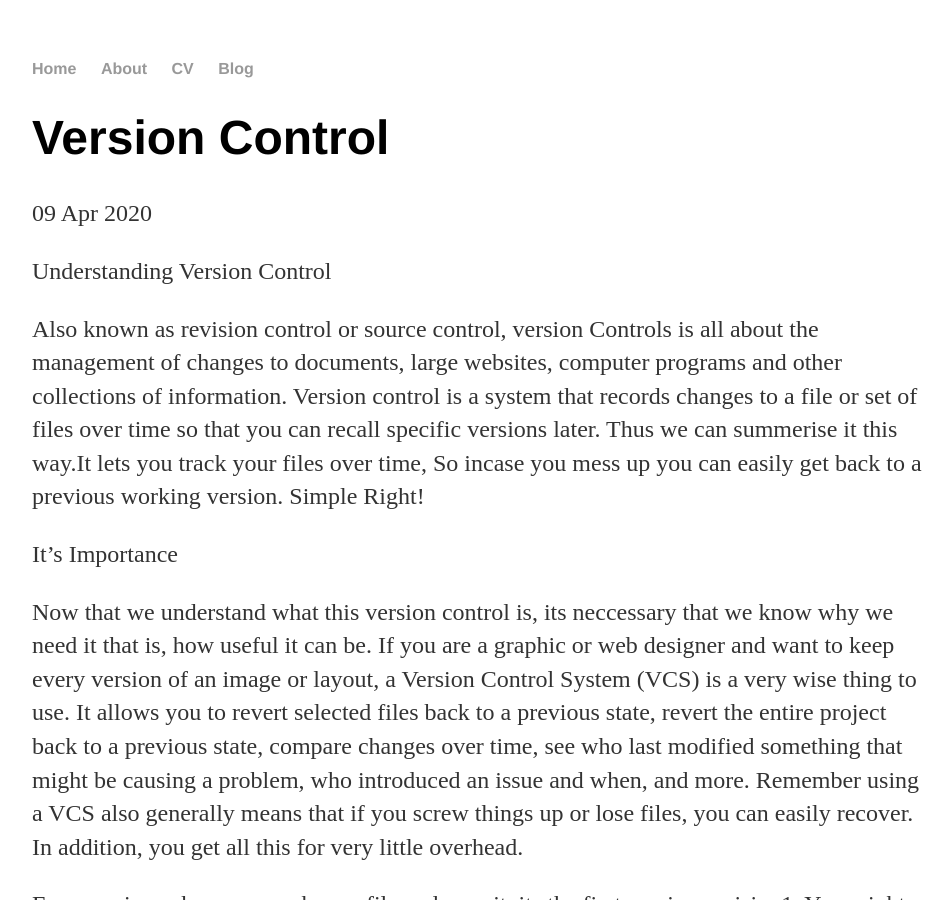
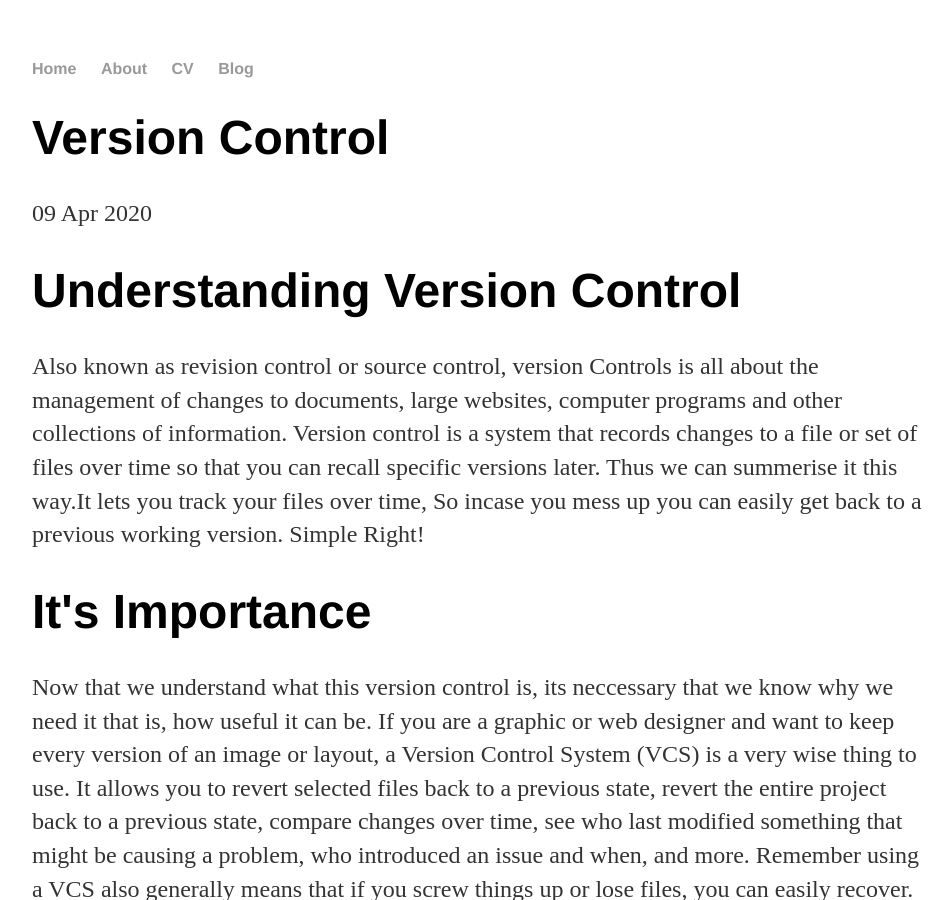
Before and after one commit to TatianaNsei/TatianaNsei.github.io, a Jekyll site: the page built from _posts/2020-04-09-Version-Control.md, in a window 1280 px wide and 900 px high. Shown: the whole window, without its empty margins (160-1111 px from the left). Built offline with Jekyll 4.4.1, drawn with Linux system fonts in a browser that asks for light colours.

```diff
--- a/_posts/2020-04-09-Version-Control.md
+++ b/_posts/2020-04-09-Version-Control.md
@@ -4,7 +4,7 @@ title: "Version Control"
 date: 2020-04-09
 ---
 
-Understanding Version Control
+<h1>Understanding Version Control</h1>
 
 Also known as revision control or source control, version Controls is all about the management of changes to documents,
 large websites, computer programs and other collections of information. Version control is a system that records changes
@@ -13,7 +13,7 @@ to a file or set of files over time so that you can recall specific versions lat
 to a previous working version. Simple Right!
 
 
-It's Importance
+<h1>It's Importance</h1>
 
 Now that we understand what this version control is, its neccessary that we know why we need it that is, how useful it can be.
 If you are a graphic or web designer and want to keep every version of an image or layout, a Version Control System (VCS) is a very wise thing to use. It allows you to revert selected files back to a previous state, revert the entire project back to a previous state, compare changes over time, see who last modified something that might be causing a problem, who introduced an issue and when, and more. Remember using a VCS also generally means that if you screw things up or lose files, you can easily recover. In addition, you get all this for very little overhead.
@@ -23,7 +23,7 @@ If you are a graphic or web designer and want to keep every version of an image
   For professional developers, it goes futher. Software developers, use this to tract and provide control over source codes. As teams design, develop and deploy software, it is common for multiple versions of the same software to be deployed in different sites and for the software's developers to be working simultaneously on updates. Bugs or features of the software are often only present in certain versions (because of the fixing of some problems and the introduction of others as the program develops). Therefore, for the purposes of locating and fixing bugs, it is vitally important to be able to retrieve and run different versions of the software to determine in which version(s) the problem occurs. It may also be necessary to develop two versions of the software concurrently: for instance, where one version has bugs fixed, but no new features (branch), while the other version is where new features are worked on (trunk).
 
 
-  Examples of VCS
+  <h1>Examples of VCS</h1>
 
   There exist many VCS options, but i will name a few here.
 
@@ -84,7 +84,7 @@ Developed by Microsoft, the Team Foundation Server is an enterprise-grade tool t
 It comes with several unique features like Team Build, data collection and reporting, Team Project Portal, Team Foundation Shared Services, etc.
 
 
-  <h3><strong>Pros and Cons of using Version Control Softwares (VCS)</strong></h3>
+  <h1>Pros and Cons of using Version Control Softwares (VCS)</h1>
 
   Pros
 
```
